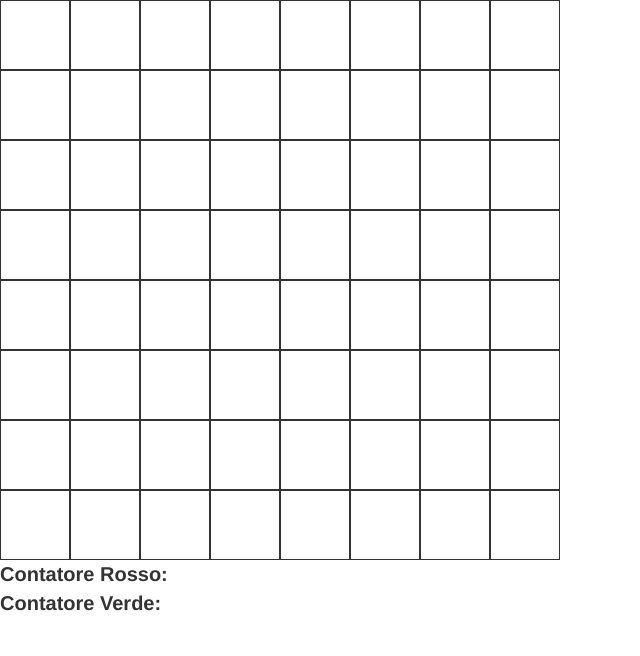
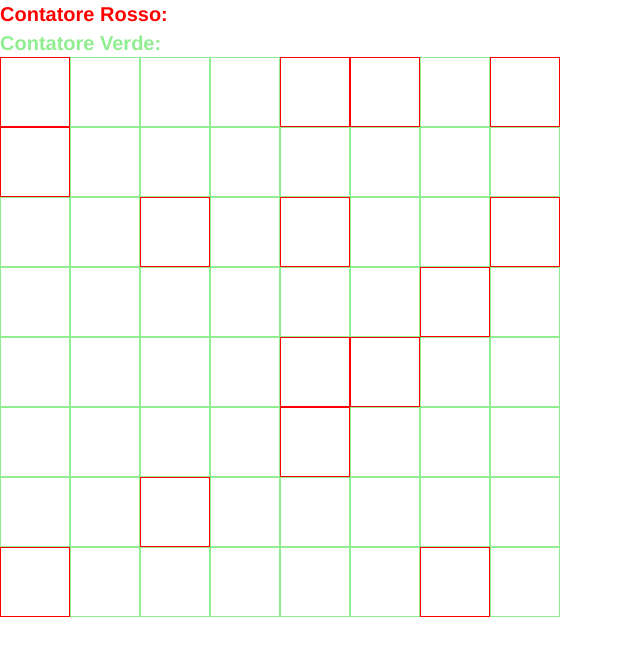
Before and after one commit to Giampaolo1/js-jq-grigliaquadrati, a plain HTML site: page index.html in a window 1280 px wide. Shown: the whole page, without its empty margins (0-640 px from the left). Drawn offline with nearby package versions, Linux system fonts and the light colour scheme.

Commit message:
Last commit

```diff
--- a/css/style.css
+++ b/css/style.css
@@ -17,7 +17,13 @@
   display: flex;
 }
 
-.cont {
+.cont  {
   font-size: 20px;
   font-weight: bold;
 }
+  .red {
+    color: red;
+  }
+  .green {
+    color: lightgreen;
+  }
--- a/index.html
+++ b/index.html
@@ -18,6 +18,15 @@
   </head>
   <body>
   <!-- inizio header  -->
+
+  <!-- Contatori -->
+  <div class="cont red">
+    Contatore Rosso: <span id="rosso"></span>
+  </div>
+  <div class="cont green">
+    Contatore Verde: <span id="verde"></span>
+  </div>
+
   <!-- LINEA 1 -->
   <div class="linea">
     <div class="square red"></div>
@@ -114,13 +123,6 @@
     <div class="square green"></div>
   </div>
 
-  <!-- Contatori -->
-  <div class="cont">
-    Contatore Rosso: <span id="rosso"></span>
-  </div>
-  <div class="cont">
-    Contatore Verde: <span id="verde"></span>
-  </div>
 
 
 
```
